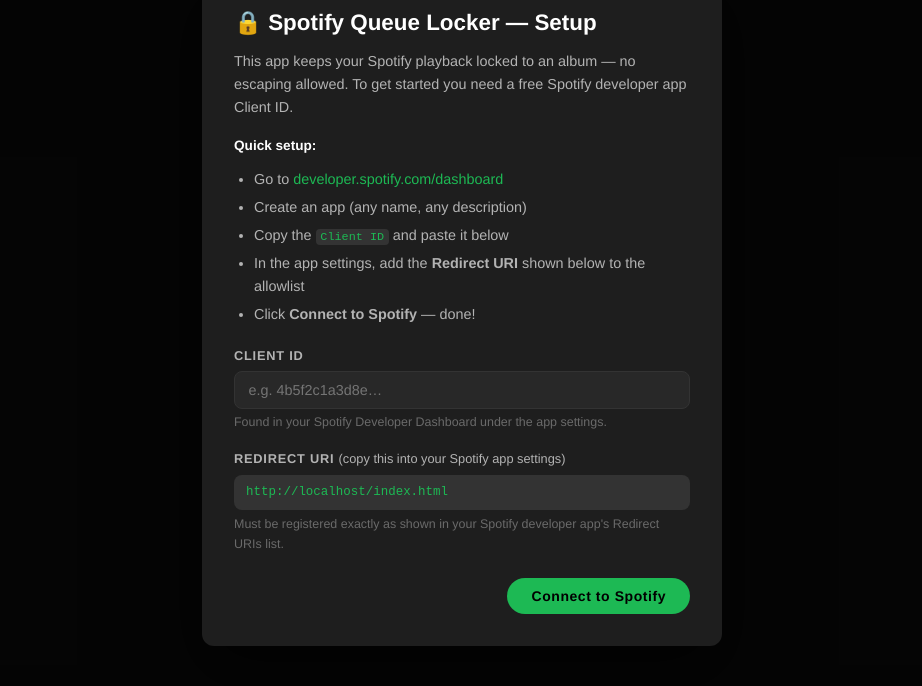
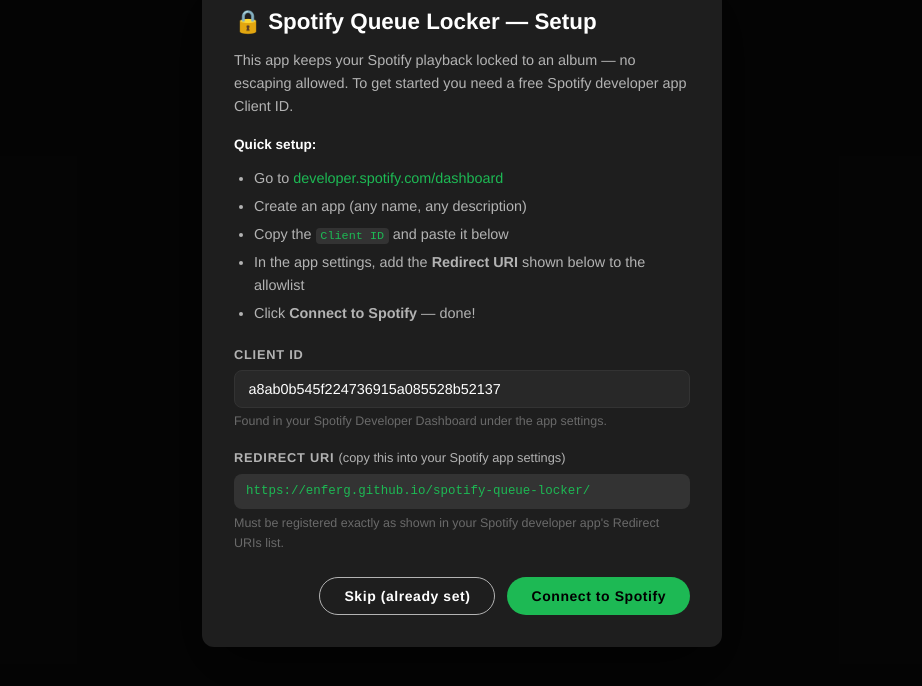
Before and after one commit to enferg/spotify-queue-locker, a plain HTML site: page index.html in a window 1280 px wide. Shown: the part 90-776 px from the top of the page, without its empty margins (178-1100 px from the left). Drawn offline with Linux system fonts and the light colour scheme.

Commit message:
Updated the index.html to include constants for run time

```diff
--- a/index.html
+++ b/index.html
@@ -819,9 +819,9 @@
    use the setup modal every time.
    ================================================================ */
 const CONFIG = {
-  CLIENT_ID:   '',        // e.g. '4b5f2c1a3d8e...'
-  REDIRECT_URI: '',       // defaults to current page URL (computed at runtime)
-  SERVER_URL:  '',        // set to your Railway URL after deploying
+  CLIENT_ID:   'a8ab0b545f224736915a085528b52137',        // e.g. '4b5f2c1a3d8e...'
+  REDIRECT_URI: 'https://enferg.github.io/spotify-queue-locker/',       // defaults to current page URL (computed at runtime)
+  SERVER_URL:  'spotify-queue-locker-production.up.railway.app',        // set to your Railway URL after deploying
   SCOPES: [
     'user-read-playback-state',
     'user-modify-playback-state',
```
